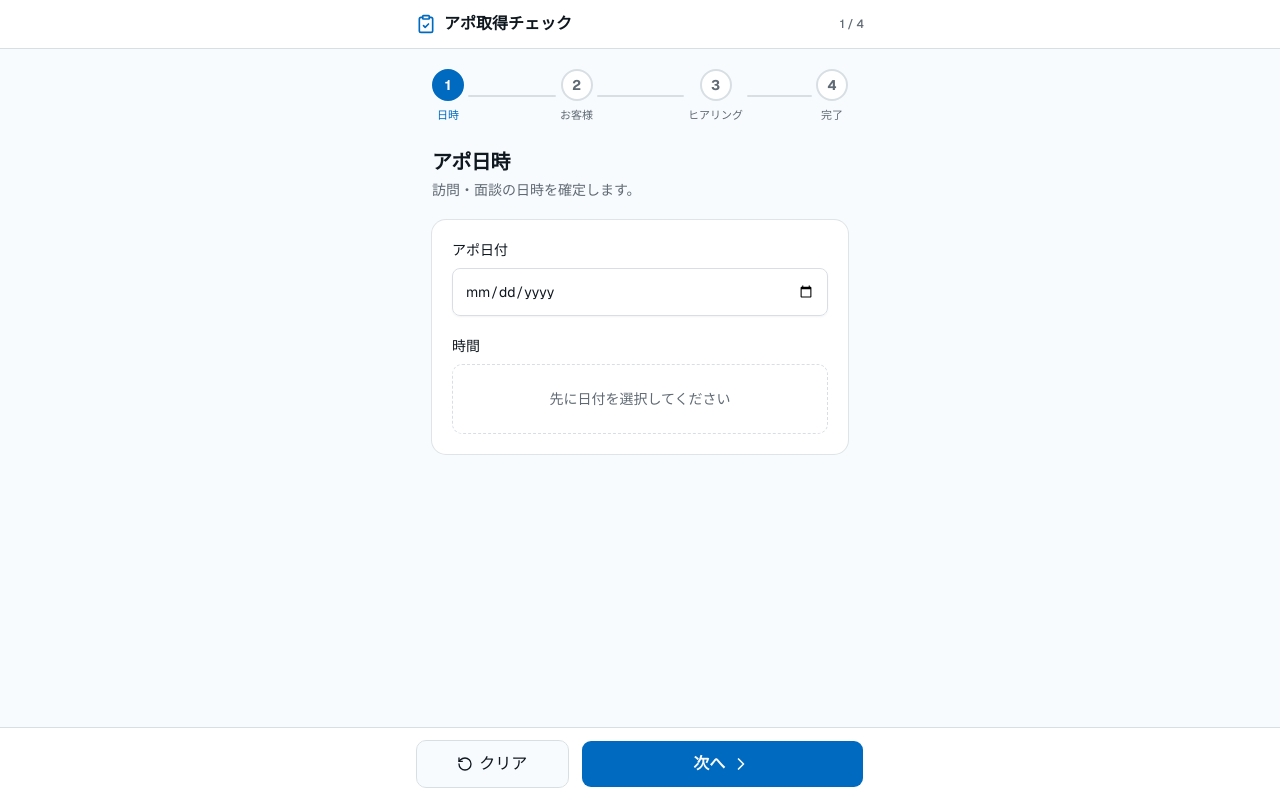
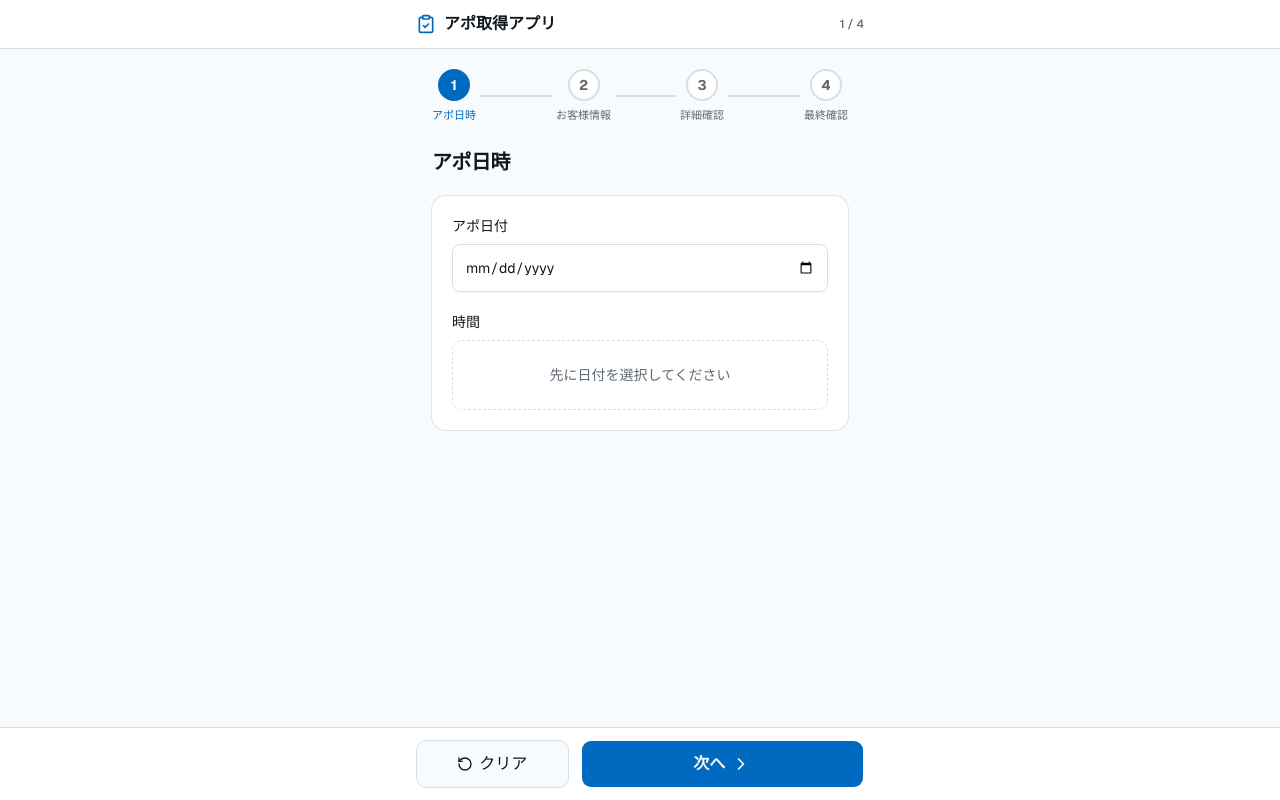
Before and after one commit to daisukearaseki-jpg/apo-check, a Next.js app: page / in a window 1280 px wide. Built offline with nearby package versions, Linux system fonts and the light colour scheme.

Commit message:
Update step labels and remove section descriptions.
Rename stepper titles, align section headings, rename app title to アポ取得アプリ, and drop subtitle remarks under each step.

Co-authored-by: Cursor <cursoragent@cursor.com>

```diff
--- a/app/layout.tsx
+++ b/app/layout.tsx
@@ -10,7 +10,7 @@ const geistMono = Geist_Mono({
 })
 
 export const metadata: Metadata = {
-  title: 'アポ取得チェック | 営業アポ入力',
+  title: 'アポ取得アプリ | 営業アポ入力',
   description: '営業のアポ取得時に必要事項をもれなく・ミスなく入力するアプリ',
   generator: 'v0.app',
   icons: {
--- a/components/appointment/appointment-wizard.tsx
+++ b/components/appointment/appointment-wizard.tsx
@@ -146,7 +146,7 @@ export function AppointmentWizard() {
       <header className="sticky top-0 z-10 border-b border-border bg-card/95 px-4 py-3 backdrop-blur">
         <div className="mx-auto flex max-w-md items-center gap-2">
           <ClipboardCheck className="size-5 text-primary" />
-          <h1 className="text-base font-bold text-foreground">アポ取得チェック</h1>
+          <h1 className="text-base font-bold text-foreground">アポ取得アプリ</h1>
           <span className="ml-auto text-xs font-medium text-muted-foreground">
             {stepIndex + 1} / {STEPS.length}
           </span>
@@ -156,15 +156,9 @@ export function AppointmentWizard() {
       <main className="mx-auto w-full max-w-md flex-1 px-4 pb-32 pt-5">
         <Stepper current={current.id} completed={completed} />
 
-        <h2 className="mb-1 mt-6 text-xl font-bold tracking-tight text-foreground text-balance">
+        <h2 className="mb-5 mt-6 text-xl font-bold tracking-tight text-foreground text-balance">
           {current.title}
         </h2>
-        <p className="mb-5 text-sm text-muted-foreground">
-          {current.id === "schedule" && "訪問・面談の日時を確定します。"}
-          {current.id === "customer" && "お客様の連絡先を正確に入力します。"}
-          {current.id === "qualify" && "ヒアリング項目を1つずつ確認します。"}
-          {current.id === "confirm" && "内容を最終チェックして登録します。"}
-        </p>
 
         {current.id === "schedule" && (
           <Card className="flex flex-col gap-5 p-5">
--- a/components/appointment/confirm-step.tsx
+++ b/components/appointment/confirm-step.tsx
@@ -79,7 +79,7 @@ export function ConfirmStep({
       </SummaryBlock>
 
       {/* ヒアリング内容 */}
-      <SummaryBlock title="ヒアリング内容" onEdit={() => onJump(2)}>
+      <SummaryBlock title="詳細確認" onEdit={() => onJump(2)}>
         {qualifyItems.map((it) => {
           const isNg = NG_ANSWERS[it.key] === it.value
           return (
--- a/lib/appointment.ts
+++ b/lib/appointment.ts
@@ -105,10 +105,10 @@ export interface StepMeta {
 }
 
 export const STEPS: StepMeta[] = [
-  { id: "schedule", title: "アポ日時", short: "日時" },
-  { id: "customer", title: "お客様情報", short: "お客様" },
-  { id: "qualify", title: "ヒアリング内容", short: "ヒアリング" },
-  { id: "confirm", title: "最終確認", short: "完了" },
+  { id: "schedule", title: "アポ日時", short: "アポ日時" },
+  { id: "customer", title: "お客様情報", short: "お客様情報" },
+  { id: "qualify", title: "詳細確認", short: "詳細確認" },
+  { id: "confirm", title: "最終確認", short: "最終確認" },
 ]
 
 export interface FieldError {
--- a/lib/email.ts
+++ b/lib/email.ts
@@ -40,7 +40,7 @@ export function buildAppointmentEmail(form: AppointmentForm, hasPhoto = false) {
       : [line("質問の有無", form.hasQuestions === "no" ? "なし" : "未入力")]
 
   const text = [
-    "【アポ取得チェック】新規登録",
+    "【アポ取得アプリ】新規登録",
     line("登録日時", registeredAt),
     "",
     "━━━━━━━━━━━━━━━━",
@@ -57,7 +57,7 @@ export function buildAppointmentEmail(form: AppointmentForm, hasPhoto = false) {
     line("住所", form.address),
     "",
     "━━━━━━━━━━━━━━━━",
-    "■ ヒアリング内容",
+    "■ 詳細確認",
     "━━━━━━━━━━━━━━━━",
     ...hearingLines,
     "",
```
